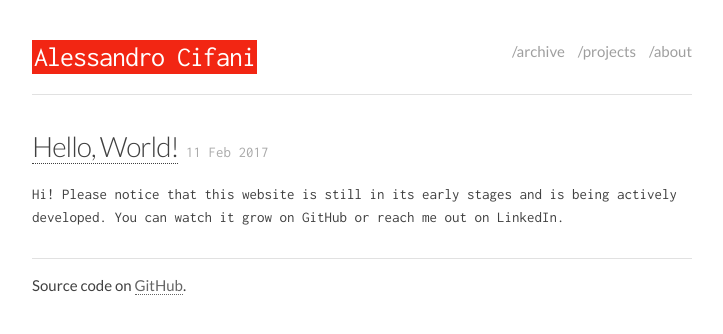
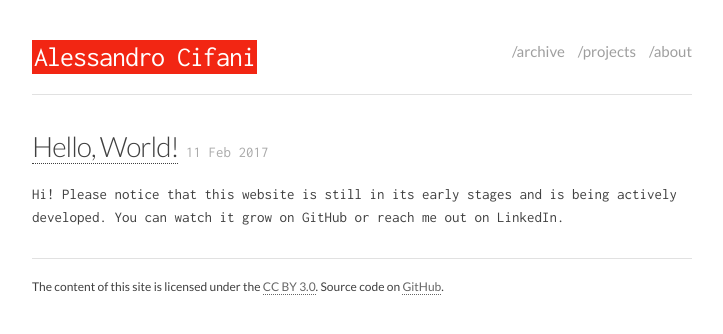
Before and after one commit to acifani/acifani.github.com, a Jekyll site: the page built from index.html, in a window 1280 px wide. Shown: the top 334 px of the page, without its empty margins (278-1001 px from the left). Built offline with Jekyll 4.4.1, drawn with Linux system fonts in a browser that asks for light colours; the list of posts is cut into pages by our own code.

Commit message:
add cc disclaimer in footer

```diff
--- a/_layouts/default.html
+++ b/_layouts/default.html
@@ -39,7 +39,10 @@
 
         <hr>
         <footer>
-            Source code on <a href="https://github.com/acifani/acifani.github.com" class="underline">GitHub</a>.
+            <small>
+                The content of this site is licensed under the <a href="https://creativecommons.org/licenses/by/3.0/" class="underline">CC BY 3.0</a>.
+                Source code on <a href="https://github.com/acifani/acifani.github.com" class="underline">GitHub</a>.
+            </small>
         </footer>
     </div>
 
```
